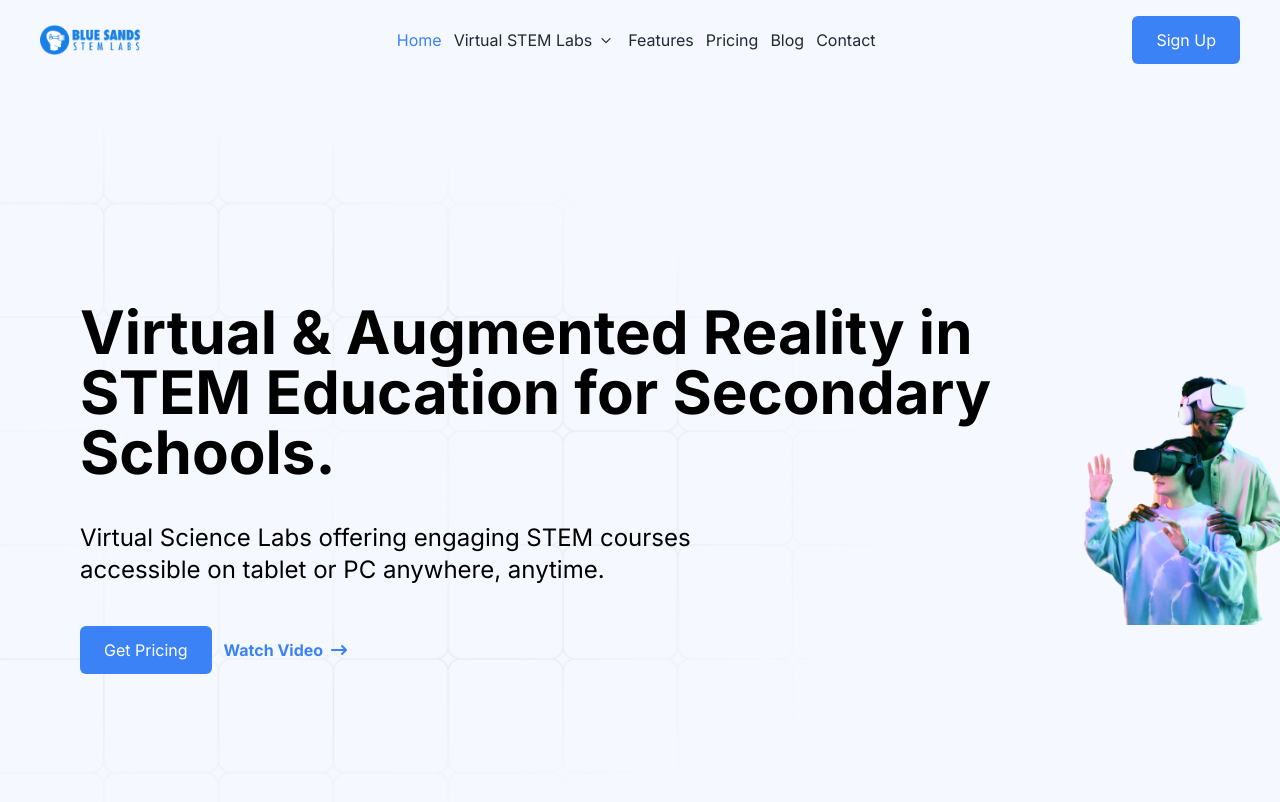
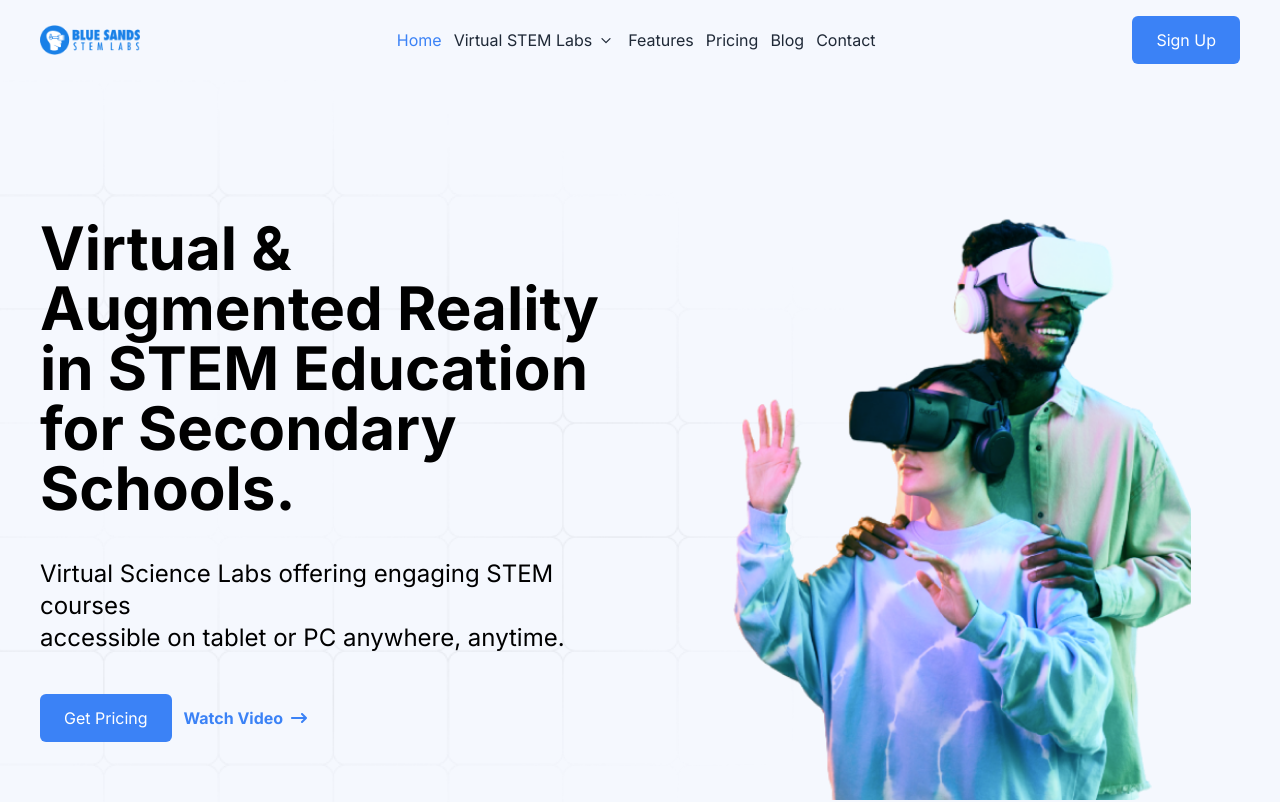
Before and after one commit to bluesandsacademy/bluesands_remade, a Next.js app: page / in a window 1280 px wide. Shown: the top 802 px of the page. Built offline with nearby package versions, Linux system fonts and the light colour scheme.

Commit message:
fix: rectify spacing issue

```diff
--- a/components/LandingHero/index.tsx
+++ b/components/LandingHero/index.tsx
@@ -4,9 +4,9 @@ import { FaArrowRightLong } from "react-icons/fa6";
 
 export default function LandingHero() {
     return (
-        <div className="w-full h-screen flex items-center justify-center my-2">
-            <div className="w-full h-full bg-[url('/background/blocks.png')] bg-cover bg-center flex items-center justify-center md:flex-row flex-col">
-                <div className="w-5/10 md:p-20 p-10">
+        <div className="w-full h-full md:h-screen flex items-center justify-center">
+            <div className="w-full h-full container bg-[url('/background/blocks.png')] bg-cover bg-center flex items-center justify-center md:flex-row flex-col">
+                <div className="md:w-6/12 w-full h-full flex flex-col justify-center p-10">
                     <h1 className="md:text-6xl text-4xl font-bold">Virtual & Augmented Reality in STEM Education for Secondary Schools.</h1>
                     <p className="md:text-2xl text-lg mt-10">Virtual Science Labs offering engaging STEM courses<br /> accessible on tablet or PC anywhere, anytime.</p>
                     <div className="mt-10 flex items-center gap-x-3">
@@ -14,8 +14,8 @@ export default function LandingHero() {
                         <Link href="/features" className="text-blue-500 flex items-center gap-x-2 hover:gap-x-3 transition-all duration-300 font-bold">Watch Video <FaArrowRightLong /></Link>
                     </div>
                 </div>
-                <div className="w-5/10">
-                    <Image src="/stock/young man & woman.png" alt="Hero" width={500} height={500} className="w-full h-full object-contain" />
+                <div className="md:w-6/12 w-full h-full flex items-center justify-center">
+                    <Image src="/stock/young man & woman.png" alt="Hero" width={750} height={750} className="w-[750px] h-[750px] md:w-auto md:h-[80%] object-cover" />
                 </div>
             </div>
         </div>
```
